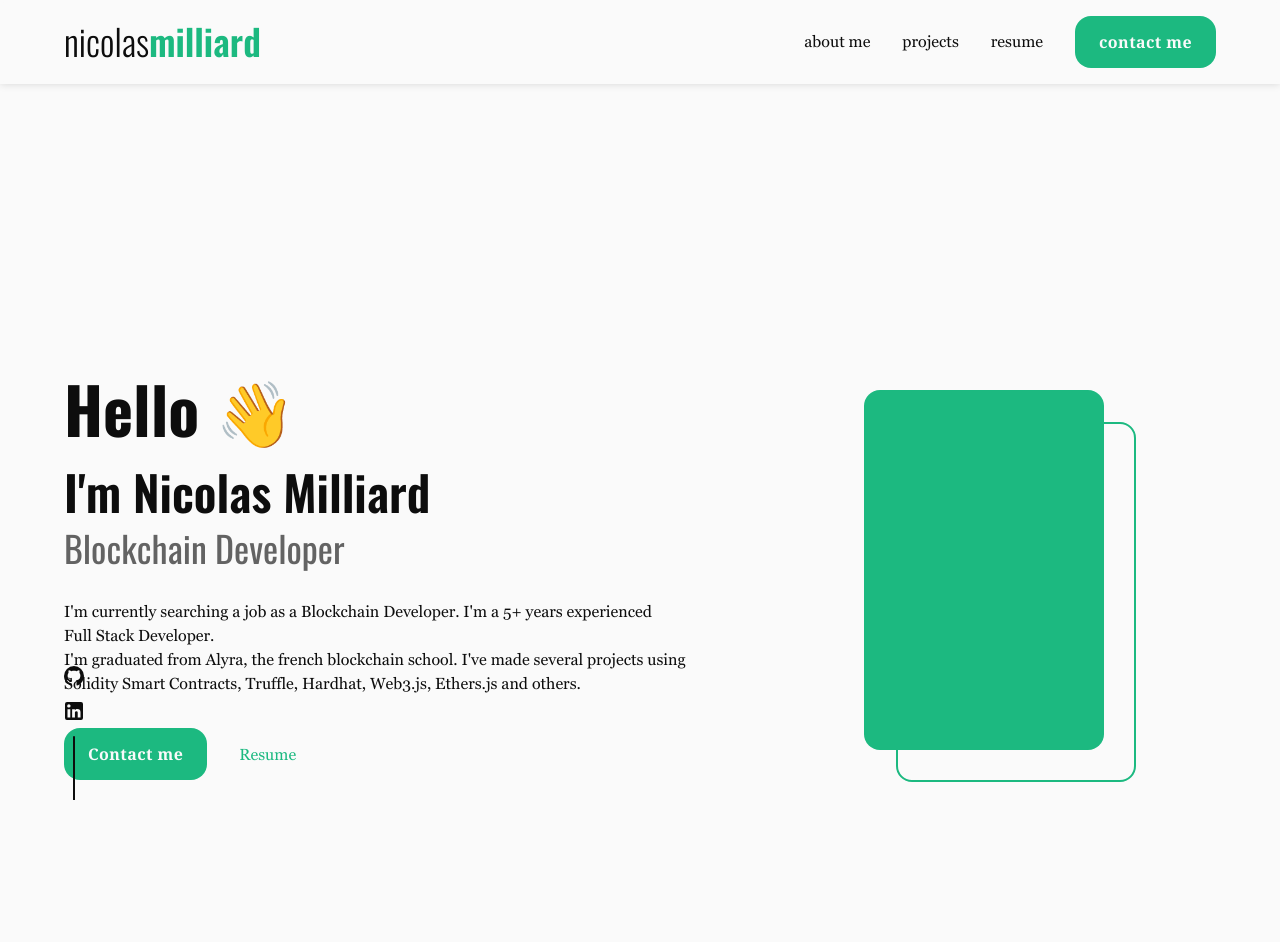
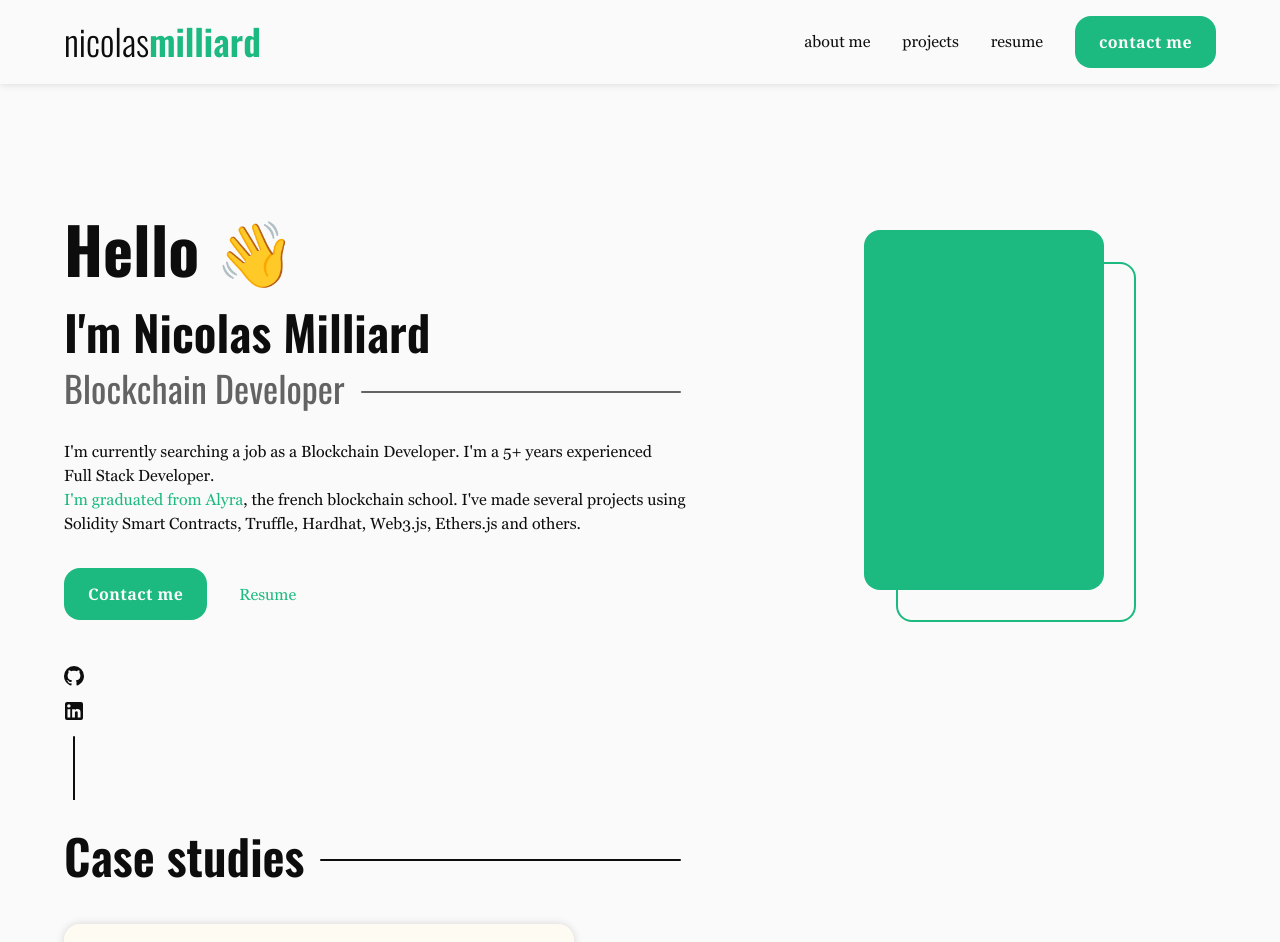
Before and after one commit to NicolasMilliard/portfolio, a Next.js app: page / in a window 1280 px wide. Shown: the top 942 px of the page. Built offline with nearby package versions, Linux system fonts and the light colour scheme.

Commit message:
Add ProjectsList and Separator components

```diff
--- a/pages/index.tsx
+++ b/pages/index.tsx
@@ -3,8 +3,10 @@ import Link from 'next/link';
 
 import Navbar from '../components/Navbar/Navbar';
 import Button from '../components/Buttons/Button';
+import Separator from '../components/Titles/Separator';
 import AttractImage from '../components/Images/AttractImage';
 import SocialLinks from '../components/Social/SocialLinks';
+import ProjectsList from '../components/Projects/ProjectsList';
 
 export default function Home() {
   return (
@@ -19,7 +21,7 @@ export default function Home() {
 
       <SocialLinks />
 
-      <main className="pt-40 px-8 sm:px-0 sm:max-w-xl md:max-w-3xl lg:max-w-5xl xl:max-w-6xl mx-auto">
+      <main className="px-8 sm:px-0 sm:max-w-xl md:max-w-3xl lg:max-w-5xl xl:max-w-6xl mx-auto">
         {/* About me */}
         <section className="lg:flex lg:items-center">
           {/* Text */}
@@ -28,14 +30,20 @@ export default function Home() {
             <h2>I'm Nicolas Milliard</h2>
             <div className="flex items-center mb-8">
               <h3 className="text-4xl mr-4 nm-gray-color">Blockchain Developer</h3>
-              <span className="block w-80 nm-separator"></span>
+              <Separator additionalClasses="w-80 nm-separator-gray" />
             </div>
             <p className="mb-8">
               I'm currently searching a job as a Blockchain Developer. I'm a 5+ years experienced
               Full&nbsp;Stack Developer.
               <br />
-              I'm graduated from Alyra, the french blockchain school. I've made several projects
-              using Solidity Smart Contracts, Truffle, Hardhat, Web3.js, Ethers.js and others.
+              <Link
+                href="https://certificate.bcdiploma.com/check/B0B491E86C4DD3E9F0065313B4851457AD99C52B28E17896176D6A4E882101BDRlFnSWNWUmJQYVZMZWMvRVZpbTRDdWU1eE9hazdTa0VpMll0ZlVDZVhrSWZjM2pL"
+                target="_blank"
+              >
+                I'm graduated from Alyra
+              </Link>
+              , the french blockchain school. I've made several projects using Solidity Smart
+              Contracts, Truffle, Hardhat, Web3.js, Ethers.js and others.
             </p>
             <div>
               <Button text="Contact me" additionalClasses="mr-8" />
@@ -47,6 +55,16 @@ export default function Home() {
           {/* Image */}
           <AttractImage />
         </section>
+        {/* Case studies */}
+        <section>
+          {/* Title */}
+          <div className="flex items-center mb-8">
+            <h2 className="mr-4">Case studies</h2>
+            <Separator additionalClasses="nm-separator-width nm-separator-black" />
+          </div>
+          {/* Projects */}
+          <ProjectsList />
+        </section>
       </main>
     </div>
   );
```
